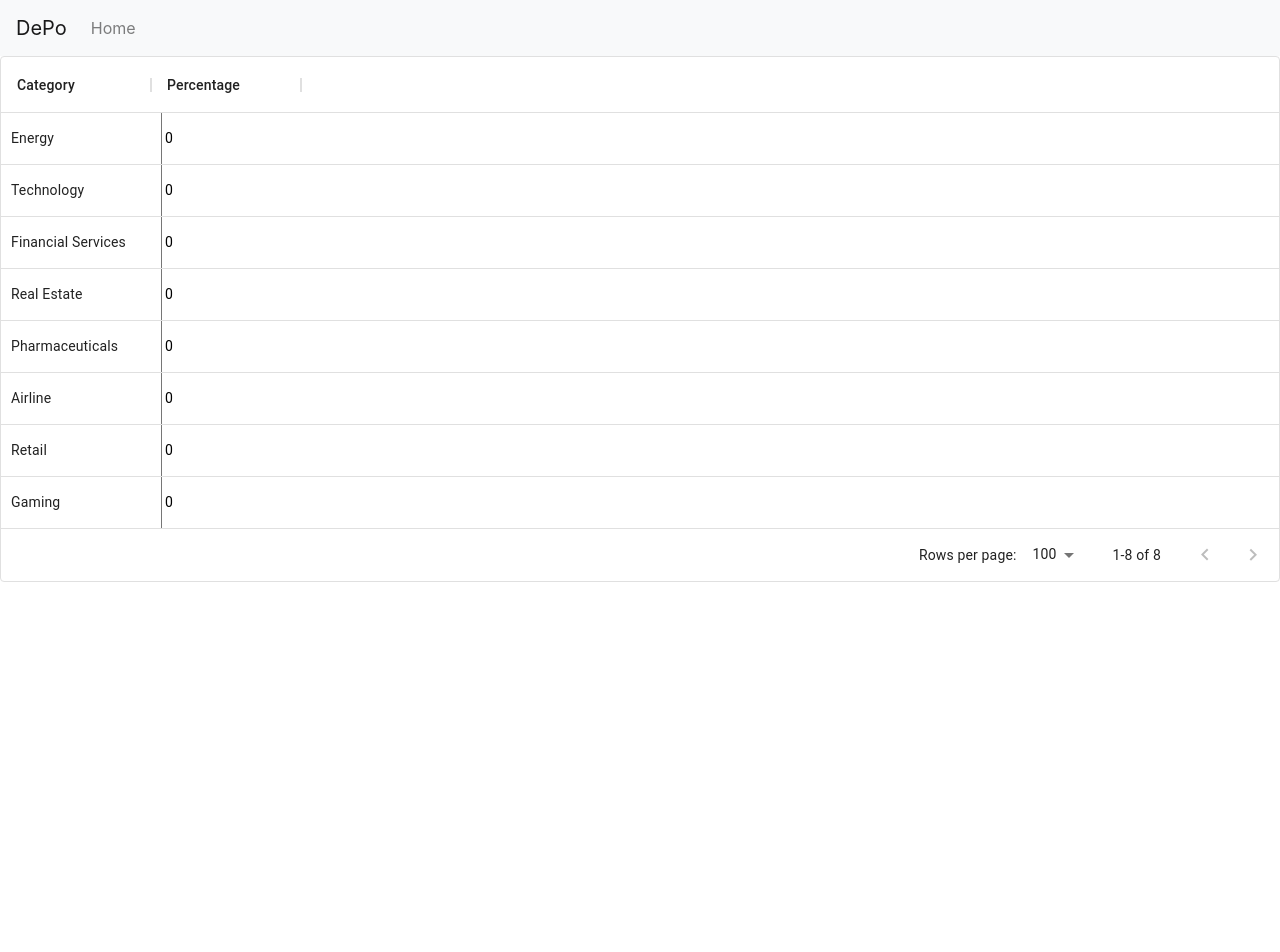
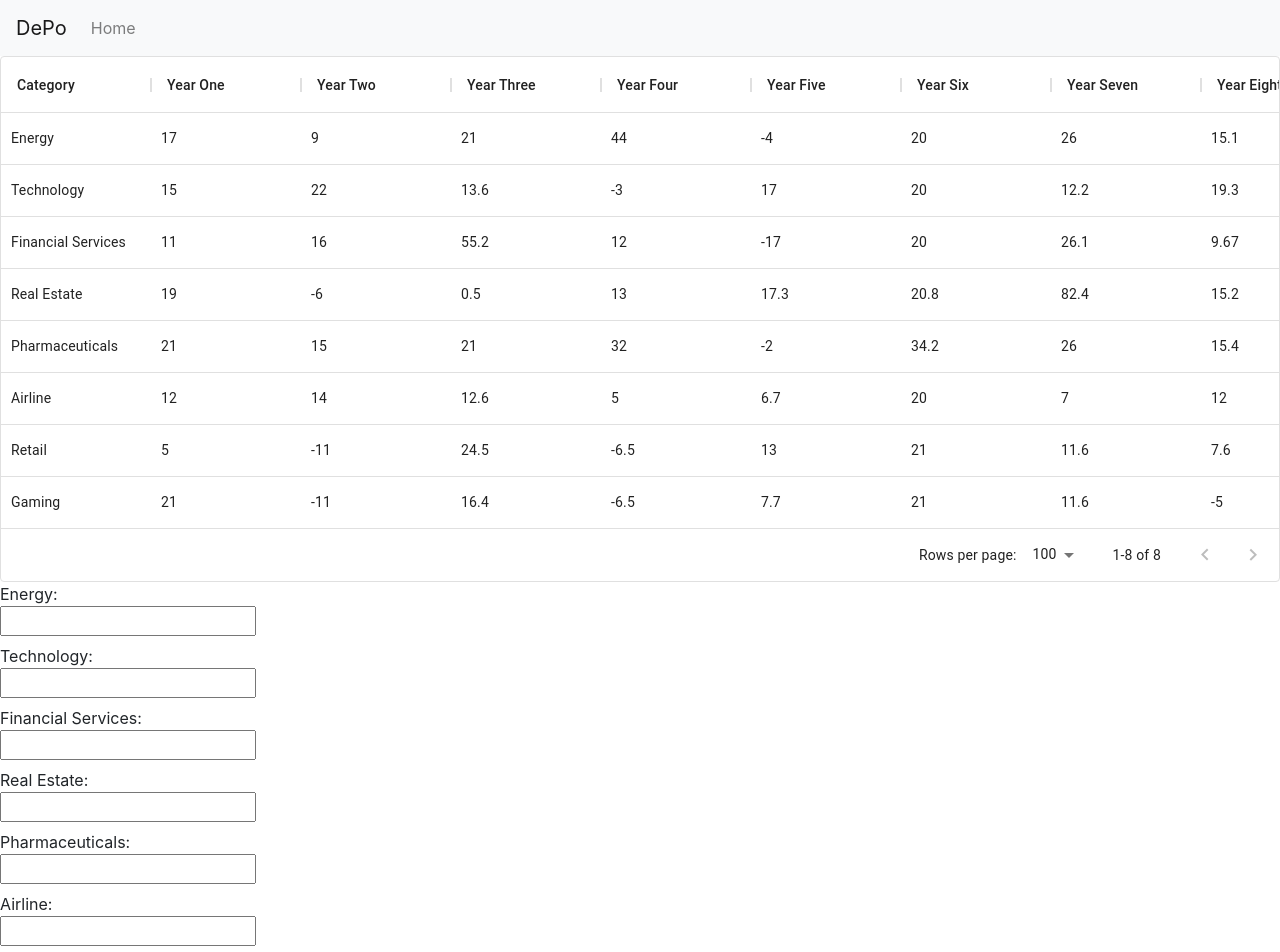
Before and after one commit to geethikah21/deep-pockets-gs-project, a React (Create React App) app in the folder eng-possibilities-ui-master/: page / in a window 1280 px wide. Shown: the top 952 px of the page. Before the commit the page ends 800 px from the top, so only its background shows below. Built offline with nearby package versions, Linux system fonts and the light colour scheme.

Commit message:
Made some changes to allocation

```diff
--- a/eng-possibilities-ui-master/package.json
+++ b/eng-possibilities-ui-master/package.json
@@ -15,6 +15,7 @@
     "react-dom": "^17.0.1",
     "react-router-dom": "^5.2.0",
     "react-scripts": "4.0.1",
+    "react-table": "^7.6.3",
     "recharts": "^2.0.8",
     "web-vitals": "^0.2.4"
   },
--- /dev/null
+++ b/eng-possibilities-ui-master/src/AllocationContext.js
@@ -0,0 +1,4 @@
+import React from 'react'
+
+const AllocationContext = React.createContext(0)
+export default AllocationContext
--- a/eng-possibilities-ui-master/src/App.js
+++ b/eng-possibilities-ui-master/src/App.js
@@ -3,7 +3,7 @@ import { Container } from "react-bootstrap";
 import NavBar from "./components/NavBar";
 import ForecasterHome from './pages/Forecaster'
 import DataTable from './components/Table/datatable'
-
+import AllocationContext from './AllocationContext'
 import "./App.css";
 
 function App() {
@@ -12,7 +12,7 @@ function App() {
       <Container fluid className="App">
         <NavBar />
         <Container fluid>
-         {/* <ForecasterHome/> */}
+        {/* <ForecasterHome/> */}
         </Container>
         <DataTable/>
       </Container>
--- a/eng-possibilities-ui-master/src/components/Table/table.css
+++ b/eng-possibilities-ui-master/src/components/Table/table.css
@@ -1,6 +1,7 @@
 .table-section{
     height: 100%;
     flex-grow: 1;
+    display: flex;
 }
 
 .table-input{
@@ -12,3 +13,13 @@
     flex-direction: row;
 
 }
+
+.table-form {
+    display: flex;
+    flex-direction: row;
+}
+
+.table-form input{
+    display: flex;
+    flex-direction: row;
+}
--- /dev/null
+++ b/eng-possibilities-ui-master/src/components/Table/tableform.js
@@ -0,0 +1,150 @@
+import React, { Component } from 'react'
+import TextField from '@material-ui/core/TextField'
+import Button from '@material-ui/core/Button'
+import './table.css'
+
+class TableForm extends Component {
+    constructor() {
+        super()
+
+        this.handleClick = this.handleClick.bind(this)
+        this.handleChange = this.handleChange.bind(this)
+
+        this.state = {
+            energy: null,
+            financial: null,
+            estate: null,
+            technology: null,
+            pharmaceuticals: null,
+            airline: null,
+            retail: null,
+            gaming: null
+        }
+    }
+
+    handleChange(event) {
+
+        const target = event.target;
+        const name = target.name;
+        const value = target.value;
+
+        this.setState({
+            [name]:  value,
+        })
+    }
+
+    handleClick(event) {
+
+        const target = event.target;
+        const name = target.name;
+        const value = target.value;
+
+        this.setState({
+        }, () => {
+            if (this.props.onClick) {
+                this.props.onClick(this.state)
+            }
+        })
+    }
+
+
+    render() {
+        return (
+            <div>
+            <div className="table-form">
+                <form autoComplete="off">
+                    <label>
+                        Energy:
+                        <input
+                            name="energy"
+                            value={this.state.energy}
+                            type="number"
+                            min="5"
+                            onChange={this.handleChange}/>
+                    </label>
+                    <br />
+                    <label>
+                        Technology:
+                        <input
+                            name="technology"
+                            value={this.state.technology}
+                            type="number"
+                            onChange={this.handleChange}
+                            min="6"/>
+                    </label>
+                    <br />
+                    <label>
+                        Financial Services:
+                        <input
+                            name="financial"
+                            value={this.state.financial}
+                            type="number"
+                            onChange={this.handleChange}
+                            min="4"/>
+                    </label>
+                    <br />
+                    <label>
+                        Real Estate:
+                        <input
+                        name="estate"
+                            value={this.state.estate}
+                            type="number"
+                            onChange={this.handleChange}
+                            min="15"/>
+                    </label>
+                    <br />
+                    <label>
+                        Pharmaceuticals:
+                        <input
+                        name="pharmaceuticals"
+                            value={this.state.pharmaceuticals}
+                            type="number"
+                            onChange={this.handleChange}
+                            min="10"/>
+                    </label>
+                    <br />
+                    <label>
+                        Airline:
+                        <input
+                        name="airline"
+                            value={this.state.airline}
+                            type="number"
+                            onChange={this.handleChange}
+                            min="10"/>
+                    </label>
+                    <br />
+                    <label>
+                        Retail:
+                        <input
+                        name="retail"
+                            value={this.state.retail}
+                            type="number"
+                            onChange={this.handleChange}
+                            min="10"/>
+                    </label>
+                    <br />
+                    <label>
+                        Gaming:
+                        <input
+                        name="gaming"
+                            value={this.state.gaming}
+                            type="number"
+                            onChange={this.handleChange}
+                            min="12"/>
+                    </label>
+                    <br />
+                </form>
+            </div>
+            <Button
+                    variant="contained"
+                    color="primary"
+                    onClick={this.handleClick}
+                >
+                                    Submit
+                </Button>
+            </div>
+        )
+    }
+}
+
+export default TableForm
--- a/eng-possibilities-ui-master/src/components/Table/tableinput.js
+++ b/eng-possibilities-ui-master/src/components/Table/tableinput.js
@@ -2,16 +2,30 @@ import React, { Component } from 'react'
 import "./table.css"
 
 class TableInput extends Component{
-    constructor() {
-        super()
+    constructor(props) {
+        super(props)
+
+        // const node = this.allocation.current
 
         this.state = {
-            sectorPercentage: 0
+            sectorPercentage: null
         }
 
         this.handleChange = this.handleChange.bind(this)
 
     }
+
+    // handleChange(event) {
+    //     const allocation = event.target.value
+    //     this.props.onChange(this.props.id, allocation)
+    // }
+
+
+    // componentDidUpdate(prevState){
+    //     if (prevState.sectorPercentage != this.state.sectorPercentage){
+    //         this.props.handleAllocation(index, this.s)
+    //     }
+    // }
 
     handleChange(event) {
 
@@ -20,7 +34,12 @@ class TableInput extends Component{
         const value = target.value;
 
         this.setState({
-            [name]:  value
+            sectorPercentage: value,
+            [name]:  value,
+        }, () => {
+            if (this.props.onChange) {
+                this.props.onChange(this.state)
+            }
         })
     }
 
@@ -30,9 +49,15 @@ class TableInput extends Component{
                 <form className="row-data">
                     <input
                         type="number"
-                        name="sectorPercentage"
+                        name={this.props.category}
                         value={this.state.sectorPercentage}
                         onChange={this.handleChange}
+                        min={10}
+                    />
+                    <input
+                        type="checkbox"
+                        value=""
+                        onChecked={this.handleChange}
                     />
                 </form>
             </div>
--- a/eng-possibilities-ui-master/src/components/Table/tablesection.js
+++ b/eng-possibilities-ui-master/src/components/Table/tablesection.js
@@ -2,12 +2,7 @@ import React, { Component } from 'react'
 import {DataGrid} from '@material-ui/data-grid'
 import "./table.css"
 import TableInput from './tableinput'
-
-// function getEnergy(params) {
-//     return `${params.getValue('percentage') || ''} ${
-//       params.getValue('percentage') || ''
-//     }`;
-//   }
+import TableForm from './tableform'
 
 const investmentCategories =  [
   {
@@ -140,14 +135,47 @@ const investmentCategories =  [
   }
 ]
 
+const response = [["114","13260", "15428", "3","56","66","42","456","32","621"],
+["114","13260", "15428", "3","56","66","42","456","32","621"],
+["114","13260", "15428", "3","56","66","42","456","32","621"],
+]
 
-const response = ["114","13260", "15428", "3","56","66","42","456","32","621"]
+var arrayy = [[1, 2, 3], [2, 4, 5]]
+
+const turnToRow = (array, index) => {
+		const values = []
+
+    for (var row of array) {
+    	values.push(row[index])
+    }
+    return values
+
+  }
+
+const rowsTransfrom = (responses) => {
+	var rowValues = []
+  var i = 0
+	while (i <= responses.length){
+  	rowValues.push(turnToRow(responses, i))
+    i += 1
+  }
+  return rowValues
+}
+
 
 class TableSection extends Component {
-    constructor() {
-        super()
+    constructor(props) {
+        super(props)
+
+
+        this.handleChange = this.handleChange.bind(this)
+        this.handleClick = this.handleClick.bind(this)
 
         this.state = {
+
+            allocation: [],
+
+            category: "energy",
 
             rows:  [
                 {id: 1, category: "Energy", year_one: response[0]},
@@ -163,15 +191,15 @@ class TableSection extends Component {
             columns:  [
                 { field: 'category', headerName: 'Category', width: 150},
                 { field: 'year_one', headerName: 'Year One', width: 150},
-            //     { field: 'year_two', headerName: 'Year Two', width: 150},
-            //     { field: 'year_three', headerName: 'Year Three', width: 150},
-            //     { field: 'year_four', headerName: 'Year Four', width: 150},
-            //     { field: 'year_five', headerName: 'Year Five', width: 150},
-            //     { field: 'year_six', headerName: 'Year Six', width: 150},
-            //     { field: 'year_seven', headerName: 'Year Seven', width: 150},
-            //     { field: 'year_eight', headerName: 'Year Eight', width: 150},
-            //     { field: 'year_nine', headerName: 'Year Nine', width: 150},
-            //     { field: 'year_ten', headerName: 'Year Ten', width: 150},
+                { field: 'year_two', headerName: 'Year Two', width: 150},
+                { field: 'year_three', headerName: 'Year Three', width: 150},
+                { field: 'year_four', headerName: 'Year Four', width: 150},
+                { field: 'year_five', headerName: 'Year Five', width: 150},
+                { field: 'year_six', headerName: 'Year Six', width: 150},
+                { field: 'year_seven', headerName: 'Year Seven', width: 150},
+                { field: 'year_eight', headerName: 'Year Eight', width: 150},
+                { field: 'year_nine', headerName: 'Year Nine', width: 150},
+                { field: 'year_ten', headerName: 'Year Ten', width: 150},
             //     {field: 'percentage', headerName: 'Percentage',
             //     renderCell: (params) => (
             //         <TableInput />
@@ -195,12 +223,49 @@ class TableSection extends Component {
     //     .catch(console.log)
     //   }
 
+    // getPercentage = data => this.setState({
+    //     [this.state.percentage]: data
+    // }, console.log(this.state.percentage)
+    // )
+
+    // handleClick(
+    //     //post to server
+    // )
+
+    // handleChange(name, value) {
+    //     this.setState(prevState => {
+    //         newState: prevState.push(name, value)
+    //     })
+    // }
+
+    handleChange(data) {
+      this.setState(prevState => {
+        allocation: prevState.allocation.push(data)
+      })
+      console.log(data)
+    }
+
+    handleClick(data) {
+      console.log(data)
+    }
+
     render() {
+
         const columns = [
             { field: "category", headerName: "Category", width: 150},
+            { field: "year_one", headerName: "Year One", width: 150},
+            { field: 'year_two', headerName: 'Year Two', width: 150},
+            { field: 'year_three', headerName: 'Year Three', width: 150},
+            { field: 'year_four', headerName: 'Year Four', width: 150},
+            { field: 'year_five', headerName: 'Year Five', width: 150},
+            { field: 'year_six', headerName: 'Year Six', width: 150},
+            { field: 'year_seven', headerName: 'Year Seven', width: 150},
+            { field: 'year_eight', headerName: 'Year Eight', width: 150},
+            { field: 'year_nine', headerName: 'Year Nine', width: 150},
+            { field: 'year_ten', headerName: 'Year Ten', width: 150},
             { field: "percentage", headerName: "Percentage", width: 150,
             renderCell: (params) => (
-                        <TableInput />
+                        <TableInput category={this.state.category} onChange={this.handleChange}/>
                       )
                 }
         ]
@@ -209,6 +274,16 @@ class TableSection extends Component {
             return {
                 "id": index,
                 "category": value.category,
+                "year_one": value.data[0],
+                "year_two": value.data[1],
+                "year_three": value.data[2],
+                "year_four": value.data[3],
+                "year_five": value.data[4],
+                "year_six": value.data[5],
+                "year_seven": value.data[6],
+                "year_eight": value.data[7],
+                "year_nine": value.data[8],
+                "year_ten": value.data[9],
                 "percentage": 0
             }
         })
@@ -217,6 +292,7 @@ class TableSection extends Component {
             <div style={{ display: 'flex', height: '100%' }} className="table-section">
                 <div style={{ flexGrow: 1 }}>
                     <DataGrid autoHeight rows={rows} columns={columns}/>
+                    <TableForm onClick={this.handleClick}/>
                 </div>
             </div>
 
--- a/eng-possibilities-ui-master/src/pages/Forecaster/index.js
+++ b/eng-possibilities-ui-master/src/pages/Forecaster/index.js
@@ -1,7 +1,145 @@
-import React from "react";
+import React, { useState } from "react";
 import { LineGraph } from "../../components/LineGraph";
 
+const investmentCategories =  [
+  {
+    "category": "Energy",
+    "minimum": "5",
+    "data": [
+      "17",
+      "9",
+      "21",
+      "44",
+      "-4",
+      "20",
+      "26",
+      "15.1",
+      "33",
+      "26"
+    ]
+  },
+  {
+    "category": "Technology",
+    "minimum": "6",
+    "data": [
+      "15",
+      "22",
+      "13.6",
+      "-3",
+      "17",
+      "20",
+      "12.2",
+      "19.3",
+      "-4",
+      "7"
+    ]
+  },
+  {
+    "category": "Financial Services",
+    "minimum": "4",
+    "data": [
+      "11",
+      "16",
+      "55.2",
+      "12",
+      "-17",
+      "20",
+      "26.1",
+      "9.67",
+      "30",
+      "3"
+    ]
+  },
+  {
+    "category": "Real Estate",
+    "minimum": "15",
+    "data": [
+      "19",
+      "-6",
+      "0.5",
+      "13",
+      "17.3",
+      "20.8",
+      "82.4",
+      "15.2",
+      "33",
+      "14"
+    ]
+  },
+  {
+    "category": "Pharmaceuticals",
+    "minimum": "10",
+    "data": [
+      "21",
+      "15",
+      "21",
+      "32",
+      "-2",
+      "34.2",
+      "26",
+      "15.4",
+      "25.7",
+      "5"
+    ]
+  },
+  {
+    "category": "Airline",
+    "minimum": "10",
+    "data": [
+      "12",
+      "14",
+      "12.6",
+      "5",
+      "6.7",
+      "20",
+      "7",
+      "12",
+      "23.4",
+      "10"
+    ]
+  },
+  {
+    "category": "Retail",
+    "minimum": "10",
+    "data": [
+      "5",
+      "-11",
+      "24.5",
+      "-6.5",
+      "13",
+      "21",
+      "11.6",
+      "7.6",
+      "14",
+      "11"
+    ]
+  },
+  {
+    "category": "Gaming",
+    "minimum": "12",
+    "data": [
+      "21",
+      "-11",
+      "16.4",
+      "-6.5",
+      "7.7",
+      "21",
+      "11.6",
+      "-5",
+      "10",
+      "18"
+    ]
+  }
+]
+
 const ForecasterHome = () => {
+
+  const [tableData, setTableData] = useState(investmentCategories)
+  function updateTableData(index, update) {
+    tableData[index] = update
+    setTableData(tableData)
+  }
+
   return (
     <>
        <div>
```
Also changed, not shown: 2 other files (tests, documents, lock files or other folders). Lines whose indentation alone changed are shown as unchanged.
